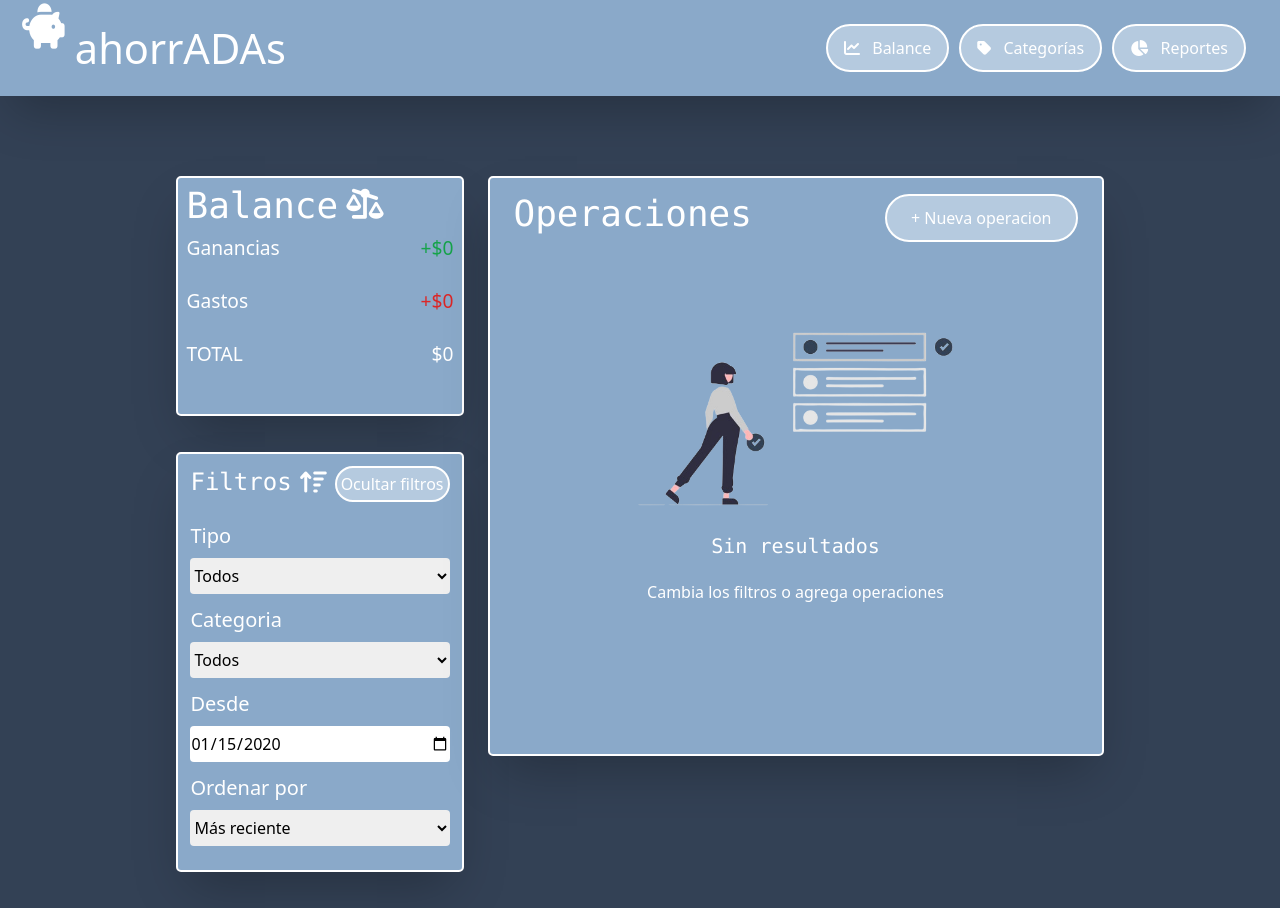
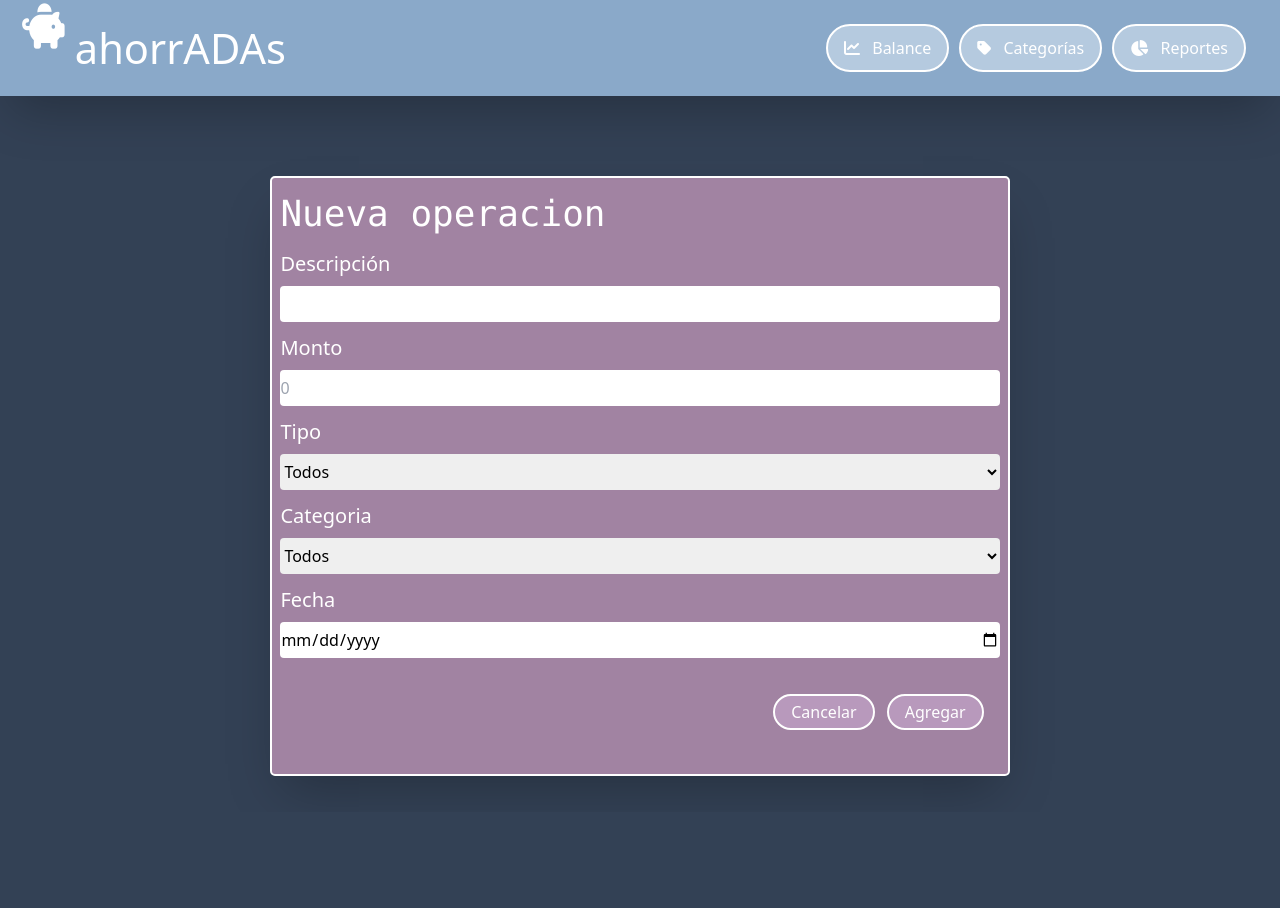
Before and after one commit to GabAFDev/PROYECTO--AHORRADAS, a plain HTML site: page index.html in a window 1280 px wide. Both pictures are taken after typing "2020-01-15" into the empty fields and a click on the button "+ Nueva operacion". After the commit the page ends 812 px from the top, so only its background shows below. Drawn offline with nearby package versions, Linux system fonts and the light colour scheme.

Commit message:
cambio de color

```diff
--- a/index.html
+++ b/index.html
@@ -80,7 +80,8 @@
             <div class="pr-6 container-balance-filters">
 
                 <!-- balance -->
-            <div class="mb-9 w-[100%] h-60 bg-[#8aa9c9] border-2 border-white rounded-[5px] px-2 text-white shadow-2xl">
+                <div
+                    class="mb-9 w-[100%] h-60 bg-[#8aa9c9] border-2 border-white rounded-[5px] px-2 text-white shadow-2xl">
 
                     <div class="flex py-2">
                         <h2 class="font-mono text-4xl">
@@ -119,7 +120,8 @@
 
 
                 <!-- filtros -->
-            <div class="mb-9  w-[100%] h-[420px] bg-[#8aa9c9] border-2 border-white rounded-[5px] px-1 text-white shadow-2xl section-filters">
+                <div
+                    class="mb-9  w-[100%] h-[420px] bg-[#8aa9c9] border-2 border-white rounded-[5px] px-1 text-white shadow-2xl section-filters">
 
                     <div class="px-2">
 
@@ -131,11 +133,13 @@
                                 <i class="fa-solid fa-arrow-up-wide-short text-2xl px-2"></i>
                             </div>
                             <button
-                            class="p-1 px-1 text-1xl bg-[#b5cadf] border-2 border-white rounded-[1000px] hover:border-transparent hover:text-slate-500 hover:duration-100" id="hiddenFilters">
+                                class="p-1 px-1 text-1xl bg-[#b5cadf] border-2 border-white rounded-[1000px] hover:border-transparent hover:text-slate-500 hover:duration-100"
+                                id="hiddenFilters">
                                 Ocultar filtros
                             </button>
                             <button
-                            class="hidden p-1 px-1 text-1xl bg-[#b5cadf] border-2 border-white rounded-[1000px] hover:border-transparent hover:text-slate-500 hover:duration-100" id="haddenFilters">
+                                class="hidden p-1 px-1 text-1xl bg-[#b5cadf] border-2 border-white rounded-[1000px] hover:border-transparent hover:text-slate-500 hover:duration-100"
+                                id="haddenFilters">
                                 Mostrar filtros
                             </button>
                         </div>
@@ -189,13 +193,16 @@
             </div>
 
             <!-- operaciones -->
-            <div class=" w-[50%] h-[580px] bg-[#8aa9c9] px-2 border-2 border-white rounded-[5px] px-6 text-white shadow-2xl operations-section">
+            <div
+                class=" w-[50%] h-[580px] bg-[#8aa9c9] px-2 border-2 border-white rounded-[5px] px-6 text-white shadow-2xl operations-section">
 
                 <div class="flex justify-between aling-center pt-4 operations-btn-title">
                     <h2 class="font-mono text-4xl pb-4">
                         Operaciones
                     </h2>
-                    <button class=" h-12 px-6 text-1xl bg-[#b5cadf] border-2 border-white rounded-[1000px] hover:border-transparent hover:text-slate-500 hover:duration-100" id="btnNewOperation">
+                    <button
+                        class=" h-12 px-6 text-1xl bg-[#b5cadf] border-2 border-white rounded-[1000px] hover:border-transparent hover:text-slate-500 hover:duration-100"
+                        id="btnNewOperation">
                         + Nueva operacion
                     </button>
                 </div>
@@ -234,6 +241,69 @@
         </section>
         <!-- FIN PANTALLA BALANCE -->
 
+        <!-- INICIO PANTALLA NUEVA OPERACION -->
+        <section class="hidden flex justify-center pt-20 px-6 new-operarion-screen">
+            <div
+                class="mb-9 w-[60%] h-[600px] bg-[#a183a2] border-2 border-white rounded-[5px] px-2 text-white shadow-2xl">
+                <h2 class="font-mono text-4xl py-4">
+                    Nueva operacion
+                </h2>
+
+                <div>
+
+                    <div class="flex flex-col pb-3">
+                        <label for="descriptionNo" class="text-xl pb-2">Descripción</label>
+                        <input class="rounded-[4px] h-9 text-black" type="text" id="descriptionNo">
+                    </div>
+
+                    <div class="flex flex-col pb-3">
+                        <label for="amountNo" class="text-xl pb-2">Monto</label>
+                        <input class="rounded-[4px] h-9 text-black" placeholder='0' type="number" id="amountNo">
+                    </div>
+
+                    <div class="flex flex-col pb-3">
+                        <label for="typeSelect" class="text-xl pb-2">Tipo</label>
+                        <select class="rounded-[4px] h-9 text-black" id="typeSelect">
+                            <option value="Todos">Todos</option>
+                            <option value="Gasto">Gasto</option>
+                            <option value="Ganancia">Ganancia</option>
+                        </select>
+                    </div>
+
+                    <div class="flex flex-col pb-3">
+                        <label for="inputCategories" class="text-xl pb-2">Categoria</label>
+                        <select class="rounded-[4px] h-9 text-black" id="inputCategories">
+                            <option value="Todos">Todos</option>
+                            <option value="comida">Comida</option>
+                            <option value="Servicios">Servicios</option>
+                            <option value="Salidas">Salidas</option>
+                            <option value="Educación">Educación</option>
+                            <option value="Transporte">Transporte</option>
+                            <option value="Trabajo">Trabajo</option>
+                        </select>
+                    </div>
+
+                    <div class="flex flex-col pb-3">
+                        <label for="inputDate" class="text-xl pb-2">Fecha</label>
+                        <input class="rounded-[4px] h-9 text-black" type="date" id="inputDate">
+                    </div>
+
+                    <div class="text-right pt-6 pr-4">
+                        <button
+                            class="p-1 px-4 mr-2 text-1xl bg-[#b899bc] border-2 border-white rounded-[1000px] hover:border-transparent hover:text-slate-500 hover:duration-100"
+                            id="cancelButtonNo">
+                            Cancelar
+                        </button>
+                        <button
+                            class="p-1 px-4 text-1xl bg-[#b899bc] border-2 border-white rounded-[1000px] hover:border-transparent hover:text-slate-500 hover:duration-100"
+                            id="addButtonNo">
+                            Agregar
+                        </button>
+                    </div>
+
+                </div>
+            </div>
+        </section>
     </main>
     <!-- FIN MAIN -->
 
--- a/script.js
+++ b/script.js
@@ -6,6 +6,17 @@ const $ = (selector) => document.querySelector(selector)
 $('#burger-btn').addEventListener('click', () => {
     $('#burger-menu').classList.toggle('hidden');
 });
+
+//nueva operacion
+$('#btnNewOperation').addEventListener('click', () => {
+    $('.balance-screen').classList.add('hidden')
+    $('.new-operarion-screen').classList.toggle('hidden')
+})
+
+$('#cancelButtonNo').addEventListener('click', () => {
+    $('.balance-screen').classList.toggle('hidden')
+    $('.new-operarion-screen').classList.toggle('hidden')
+})
 
 // ocultar filtros
 $('#hiddenFilters').addEventListener('click', () => {
```
Lines whose indentation alone changed are shown as unchanged.
